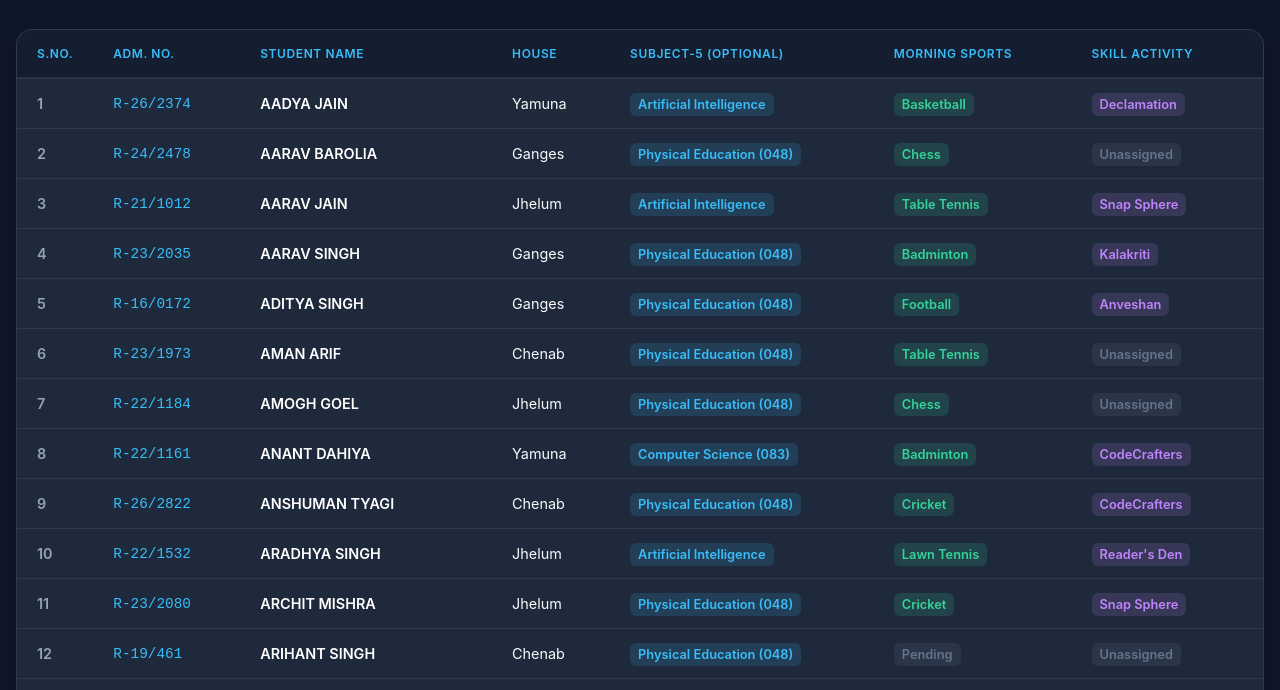
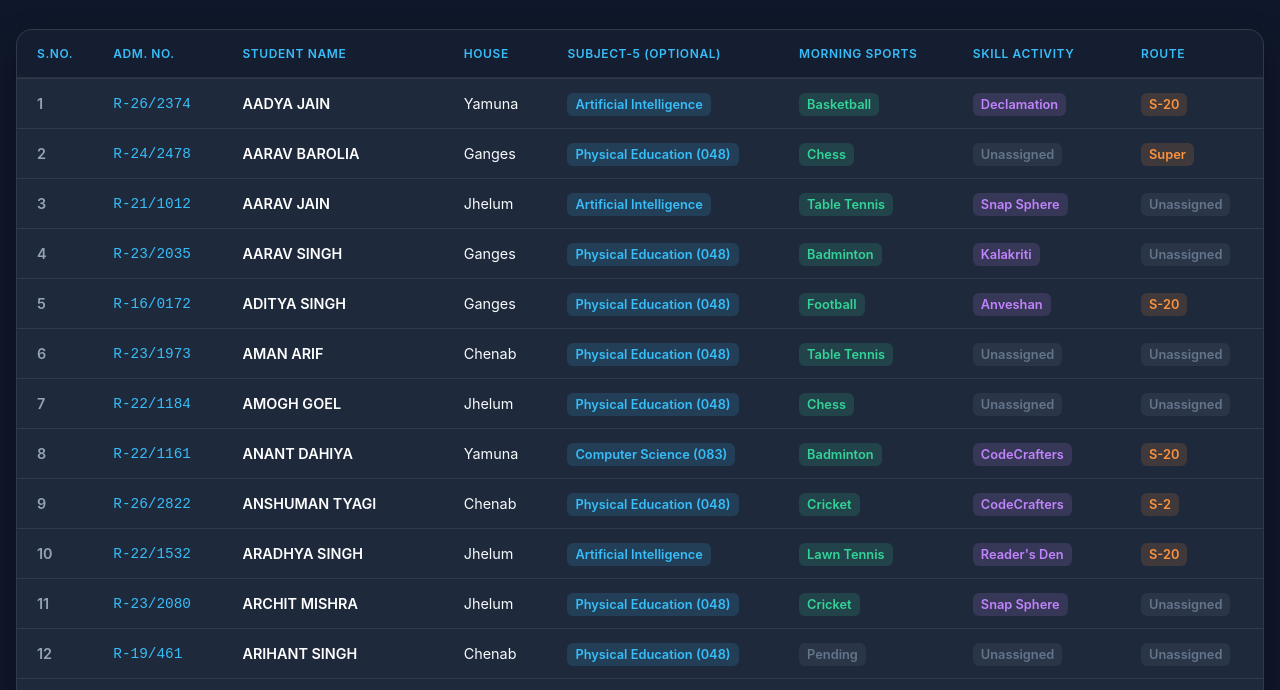
Before and after one commit to singhorshaurya/student-qr, a plain HTML site: page index.html in a window 1280 px wide. Shown: the part 93-783 px from the top of the page. Drawn offline with Linux system fonts and the light colour scheme.

Commit message:
Update index.html

```diff
--- a/index.html
+++ b/index.html
@@ -14,6 +14,7 @@
             --accent-blue: #38bdf8;
             --accent-green: #34d399;
             --accent-purple: #c084fc;
+            --accent-orange: #fb923c;
             --table-hover: #24334d;
         }
 
@@ -140,6 +141,15 @@
             font-weight: 600;
         }
 
+        .badge-route {
+            background: rgba(251, 146, 60, 0.15);
+            color: var(--accent-orange);
+            padding: 0.25rem 0.5rem;
+            border-radius: 6px;
+            font-size: 0.8rem;
+            font-weight: 600;
+        }
+
         .unassigned {
             background: rgba(148, 163, 184, 0.1);
             color: #64748b;
@@ -165,6 +175,7 @@
                         <th>Subject-5 (Optional)</th>
                         <th>Morning Sports</th>
                         <th>Skill Activity</th>
+                        <th>Route</th>
                     </tr>
                 </thead>
                 <tbody id="tableBody">
@@ -175,46 +186,46 @@
 
     <script>
         const students = [
-            { s: 1, adm: "R-26/2374", name: "AADYA JAIN", house: "Yamuna", sub: "Artificial Intelligence", sport: "Basketball", skill: "Declamation" },
-            { s: 2, adm: "R-24/2478", name: "AARAV BAROLIA", house: "Ganges", sub: "Physical Education (048)", sport: "Chess", skill: "Unassigned" },
-            { s: 3, adm: "R-21/1012", name: "AARAV JAIN", house: "Jhelum", sub: "Artificial Intelligence", sport: "Table Tennis", skill: "Snap Sphere" },
-            { s: 4, adm: "R-23/2035", name: "AARAV SINGH", house: "Ganges", sub: "Physical Education (048)", sport: "Badminton", skill: "Kalakriti" },
-            { s: 5, adm: "R-16/0172", name: "ADITYA SINGH", house: "Ganges", sub: "Physical Education (048)", sport: "Football", skill: "Anveshan" },
-            { s: 6, adm: "R-23/1973", name: "AMAN ARIF", house: "Chenab", sub: "Physical Education (048)", sport: "Table Tennis", skill: "Unassigned" },
-            { s: 7, adm: "R-22/1184", name: "AMOGH GOEL", house: "Jhelum", sub: "Physical Education (048)", sport: "Chess", skill: "Unassigned" },
-            { s: 8, adm: "R-22/1161", name: "ANANT DAHIYA", house: "Yamuna", sub: "Computer Science (083)", sport: "Badminton", skill: "CodeCrafters" },
-            { s: 9, adm: "R-26/2822", name: "ANSHUMAN TYAGI", house: "Chenab", sub: "Physical Education (048)", sport: "Cricket", skill: "CodeCrafters" },
-            { s: 10, adm: "R-22/1532", name: "ARADHYA SINGH", house: "Jhelum", sub: "Artificial Intelligence", sport: "Lawn Tennis", skill: "Reader's Den" },
-            { s: 11, adm: "R-23/2080", name: "ARCHIT MISHRA", house: "Jhelum", sub: "Physical Education (048)", sport: "Cricket", skill: "Snap Sphere" },
-            { s: 12, adm: "R-19/461", name: "ARIHANT SINGH", house: "Chenab", sub: "Physical Education (048)", sport: "", skill: "Unassigned" },
-            { s: 13, adm: "R-22/1584", name: "ARJUN GAUR", house: "Ganges", sub: "Artificial Intelligence", sport: "Football", skill: "Wealth Wisdom" },
-            { s: 14, adm: "R-22/1559", name: "ARNAV", house: "Jhelum", sub: "Physical Education (048)", sport: "Chess", skill: "Unassigned" },
-            { s: 15, adm: "R-22/1543", name: "ARNAV TYAGI", house: "Yamuna", sub: "Physical Education (048)", sport: "Badminton", skill: "MUN" },
-            { s: 16, adm: "R-24/2324", name: "ARUNABH TYAGI", house: "Chenab", sub: "Computer Science (083)", sport: "Cricket", skill: "CodeCrafters" },
-            { s: 17, adm: "R-15/0045", name: "AVI VERMA", house: "Jhelum", sub: "Artificial Intelligence", sport: "Cricket", skill: "Wealth Wisdom" },
-            { s: 18, adm: "R-25/2577", name: "AYUSHMAAN MISHRA", house: "Ganges", sub: "Artificial Intelligence", sport: "Shooting", skill: "Unassigned" },
-            { s: 19, adm: "R-21/1007", name: "DEVESH SINGH", house: "Ganges", sub: "Physical Education (048)", sport: "Football", skill: "Unassigned" },
-            { s: 20, adm: "R-23/2060", name: "GOURAV KUMAR", house: "Chenab", sub: "Physical Education (048)", sport: "Cricket", skill: "Snap Sphere" },
-            { s: 21, adm: "R-24/2307", name: "KRISHNA TYAGI", house: "Yamuna", sub: "Physical Education (048)", sport: "Basketball", skill: "Inno Ventures" },
-            { s: 22, adm: "R-24/2487", name: "MANAN DAKSH", house: "Jhelum", sub: "Computer Science (083)", sport: "Basketball", skill: "Unassigned" },
-            { s: 23, adm: "R-22/1507", name: "NAITIK TYAGI", house: "Chenab", sub: "Physical Education (048)", sport: "Athletics", skill: "Unassigned" },
-            { s: 24, adm: "R-16/196", name: "NAVYA RASTOGI", house: "Jhelum", sub: "Physical Education (048)", sport: "Lawn Tennis", skill: "MUN" },
-            { s: 25, adm: "R-23/1923", name: "NIYATI JAIN", house: "Jhelum", sub: "Artificial Intelligence", sport: "Basketball", skill: "Unassigned" },
-            { s: 26, adm: "R-19/535", name: "PARAM VATS", house: "Jhelum", sub: "Physical Education (048)", sport: "Football", skill: "Unassigned" },
-            { s: 27, adm: "R-26/3006", name: "RIDDHIMA GUPTA", house: "Jhelum", sub: "Computer Science (083)", sport: "Basketball", skill: "Declamation" },
-            { s: 28, adm: "R-22/1077", name: "SAMAR PRATAP SINGH", house: "Ganges", sub: "Physical Education (048)", sport: "Football", skill: "Unassigned" },
-            { s: 29, adm: "R-18/307", name: "SHARANYA", house: "Yamuna", sub: "Artificial Intelligence", sport: "Badminton", skill: "Declamation" },
-            { s: 30, adm: "R-21/932", name: "SHAURYA SINGH", house: "Jhelum", sub: "Physical Education (048)", sport: "Football", skill: "Anveshan" },
-            { s: 31, adm: "R-26/3002", name: "SHOURYA BALI", house: "Yamuna", sub: "Physical Education (048)", sport: "Athletics", skill: "Unassigned" },
-            { s: 32, adm: "R-24/2472", name: "SHREYANSH GUPTA", house: "Yamuna", sub: "Physical Education (048)", sport: "Basketball", skill: "Unassigned" },
-            { s: 33, adm: "R-16/0032", name: "SPANDAN BHARGAVA", house: "Jhelum", sub: "Physical Education (048)", sport: "Basketball", skill: "Unassigned" },
-            { s: 34, adm: "R-21/1013", name: "SURAJ CHAUDHARY", house: "Jhelum", sub: "Physical Education (048)", sport: "", skill: "Unassigned" },
-            { s: 35, adm: "R-22/1211", name: "VANSH KUMAR", house: "Yamuna", sub: "Artificial Intelligence", sport: "Athletics", skill: "Snap Sphere" },
-            { s: 36, adm: "R-21/978", name: "VASU BHARDWAJ", house: "Yamuna", sub: "Physical Education (048)", sport: "Football", skill: "Unassigned" },
-            { s: 37, adm: "R-15/0005", name: "VIHAAN YADAV", house: "Yamuna", sub: "Physical Education (048)", sport: "", skill: "Unassigned" },
-            { s: 38, adm: "R-23/2013", name: "VIRAJ TRIPATHI", house: "Yamuna", sub: "Psychology (037)", sport: "Badminton", skill: "Unassigned" },
-            { s: 39, adm: "R-26/2877", name: "VISHESH", house: "Yamuna", sub: "Physical Education (048)", sport: "Football", skill: "Declamation" },
-            { s: 40, adm: "R-24/2335", name: "YAHVI UPADHYAY", house: "Chenab", sub: "Psychology (037)", sport: "Badminton", skill: "Be-Well" }
+            { s: 1, adm: "R-26/2374", name: "AADYA JAIN", house: "Yamuna", sub: "Artificial Intelligence", sport: "Basketball", skill: "Declamation", route: "S-20" },
+            { s: 2, adm: "R-24/2478", name: "AARAV BAROLIA", house: "Ganges", sub: "Physical Education (048)", sport: "Chess", skill: "Unassigned", route: "Super" },
+            { s: 3, adm: "R-21/1012", name: "AARAV JAIN", house: "Jhelum", sub: "Artificial Intelligence", sport: "Table Tennis", skill: "Snap Sphere", route: "Unassigned" },
+            { s: 4, adm: "R-23/2035", name: "AARAV SINGH", house: "Ganges", sub: "Physical Education (048)", sport: "Badminton", skill: "Kalakriti", route: "Unassigned" },
+            { s: 5, adm: "R-16/0172", name: "ADITYA SINGH", house: "Ganges", sub: "Physical Education (048)", sport: "Football", skill: "Anveshan", route: "S-20" },
+            { s: 6, adm: "R-23/1973", name: "AMAN ARIF", house: "Chenab", sub: "Physical Education (048)", sport: "Table Tennis", skill: "Unassigned", route: "Unassigned" },
+            { s: 7, adm: "R-22/1184", name: "AMOGH GOEL", house: "Jhelum", sub: "Physical Education (048)", sport: "Chess", skill: "Unassigned", route: "Unassigned" },
+            { s: 8, adm: "R-22/1161", name: "ANANT DAHIYA", house: "Yamuna", sub: "Computer Science (083)", sport: "Badminton", skill: "CodeCrafters", route: "S-20" },
+            { s: 9, adm: "R-26/2822", name: "ANSHUMAN TYAGI", house: "Chenab", sub: "Physical Education (048)", sport: "Cricket", skill: "CodeCrafters", route: "S-2" },
+            { s: 10, adm: "R-22/1532", name: "ARADHYA SINGH", house: "Jhelum", sub: "Artificial Intelligence", sport: "Lawn Tennis", skill: "Reader's Den", route: "S-20" },
+            { s: 11, adm: "R-23/2080", name: "ARCHIT MISHRA", house: "Jhelum", sub: "Physical Education (048)", sport: "Cricket", skill: "Snap Sphere", route: "Unassigned" },
+            { s: 12, adm: "R-19/461", name: "ARIHANT SINGH", house: "Chenab", sub: "Physical Education (048)", sport: "", skill: "Unassigned", route: "Unassigned" },
+            { s: 13, adm: "R-22/1584", name: "ARJUN GAUR", house: "Ganges", sub: "Artificial Intelligence", sport: "Football", skill: "Wealth Wisdom", route: "Super" },
+            { s: 14, adm: "R-22/1559", name: "ARNAV", house: "Jhelum", sub: "Physical Education (048)", sport: "Chess", skill: "Unassigned", route: "Unassigned" },
+            { s: 15, adm: "R-22/1543", name: "ARNAV TYAGI", house: "Yamuna", sub: "Physical Education (048)", sport: "Badminton", skill: "MUN", route: "Super" },
+            { s: 16, adm: "R-24/2324", name: "ARUNABH TYAGI", house: "Chenab", sub: "Computer Science (083)", sport: "Cricket", skill: "CodeCrafters", route: "S-20" },
+            { s: 17, adm: "R-15/0045", name: "AVI VERMA", house: "Jhelum", sub: "Artificial Intelligence", sport: "Cricket", skill: "Wealth Wisdom", route: "S-23" },
+            { s: 18, adm: "R-25/2577", name: "AYUSHMAAN MISHRA", house: "Ganges", sub: "Artificial Intelligence", sport: "Shooting", skill: "Unassigned", route: "Unassigned" },
+            { s: 19, adm: "R-21/1007", name: "DEVESH SINGH", house: "Ganges", sub: "Physical Education (048)", sport: "Football", skill: "Unassigned", route: "Unassigned" },
+            { s: 20, adm: "R-23/2060", name: "GOURAV KUMAR", house: "Chenab", sub: "Physical Education (048)", sport: "Cricket", skill: "Snap Sphere", route: "S-9" },
+            { s: 21, adm: "R-24/2307", name: "KRISHNA TYAGI", house: "Yamuna", sub: "Physical Education (048)", sport: "Basketball", skill: "Inno Ventures", route: "Super" },
+            { s: 22, adm: "R-24/2487", name: "MANAN DAKSH", house: "Jhelum", sub: "Computer Science (083)", sport: "Basketball", skill: "Unassigned", route: "S-17" },
+            { s: 23, adm: "R-22/1507", name: "NAITIK TYAGI", house: "Chenab", sub: "Physical Education (048)", sport: "Athletics", skill: "Unassigned", route: "Unassigned" },
+            { s: 24, adm: "R-16/196", name: "NAVYA RASTOGI", house: "Jhelum", sub: "Physical Education (048)", sport: "Lawn Tennis", skill: "MUN", route: "S-17" },
+            { s: 25, adm: "R-23/1923", name: "NIYATI JAIN", house: "Jhelum", sub: "Artificial Intelligence", sport: "Basketball", skill: "Unassigned", route: "S-9" },
+            { s: 26, adm: "R-19/535", name: "PARAM VATS", house: "Jhelum", sub: "Physical Education (048)", sport: "Football", skill: "Unassigned", route: "Super" },
+            { s: 27, adm: "R-26/3006", name: "RIDDHIMA GUPTA", house: "Jhelum", sub: "Computer Science (083)", sport: "Basketball", skill: "Declamation", route: "S-7" },
+            { s: 28, adm: "R-22/1077", name: "SAMAR PRATAP SINGH", house: "Ganges", sub: "Physical Education (048)", sport: "Football", skill: "Unassigned", route: "Unassigned" },
+            { s: 29, adm: "R-18/307", name: "SHARANYA", house: "Yamuna", sub: "Artificial Intelligence", sport: "Badminton", skill: "Declamation", route: "S-3" },
+            { s: 30, adm: "R-21/932", name: "SHAURYA SINGH", house: "Jhelum", sub: "Physical Education (048)", sport: "Football", skill: "Anveshan", route: "Unassigned" },
+            { s: 31, adm: "R-26/3002", name: "SHOURYA BALI", house: "Yamuna", sub: "Physical Education (048)", sport: "Athletics", skill: "Unassigned", route: "Unassigned" },
+            { s: 32, adm: "R-24/2472", name: "SHREYANSH GUPTA", house: "Yamuna", sub: "Physical Education (048)", sport: "Basketball", skill: "Unassigned", route: "Unassigned" },
+            { s: 33, adm: "R-16/0032", name: "SPANDAN BHARGAVA", house: "Jhelum", sub: "Physical Education (048)", sport: "Basketball", skill: "Unassigned", route: "Unassigned" },
+            { s: 34, adm: "R-21/1013", name: "SURAJ CHAUDHARY", house: "Jhelum", sub: "Physical Education (048)", sport: "", skill: "Unassigned", route: "Unassigned" },
+            { s: 35, adm: "R-22/1211", name: "VANSH KUMAR", house: "Yamuna", sub: "Artificial Intelligence", sport: "Athletics", skill: "Snap Sphere", route: "S-21" },
+            { s: 36, adm: "R-21/978", name: "VASU BHARDWAJ", house: "Yamuna", sub: "Physical Education (048)", sport: "Football", skill: "Unassigned", route: "S-9" },
+            { s: 37, adm: "R-15/0005", name: "VIHAAN YADAV", house: "Yamuna", sub: "Physical Education (048)", sport: "", skill: "Unassigned", route: "Unassigned" },
+            { s: 38, adm: "R-23/2013", name: "VIRAJ TRIPATHI", house: "Yamuna", sub: "Psychology (037)", sport: "Badminton", skill: "Unassigned", route: "S-28" },
+            { s: 39, adm: "R-26/2877", name: "VISHESH", house: "Yamuna", sub: "Physical Education (048)", sport: "Football", skill: "Declamation", route: "S-19" },
+            { s: 40, adm: "R-24/2335", name: "YAHVI UPADHYAY", house: "Chenab", sub: "Psychology (037)", sport: "Badminton", skill: "Be-Well", route: "S-28" }
         ];
 
         const tbody = document.getElementById('tableBody');
@@ -224,6 +235,7 @@
             // Apply unassigned placeholder style if data is missing/empty
             const sportClass = student.sport ? 'badge-sport' : 'badge-sport unassigned';
             const skillClass = student.skill === 'Unassigned' ? 'badge-skill unassigned' : 'badge-skill';
+            const routeClass = student.route === 'Unassigned' ? 'badge-route unassigned' : 'badge-route';
 
             row.innerHTML = `
                 <td class="sno">${student.s}</td>
@@ -233,6 +245,7 @@
                 <td><span class="badge">${student.sub}</span></td>
                 <td><span class="${sportClass}">${student.sport || 'Pending'}</span></td>
                 <td><span class="${skillClass}">${student.skill}</span></td>
+                <td><span class="${routeClass}">${student.route}</span></td>
             `;
             tbody.appendChild(row);
         });
```
